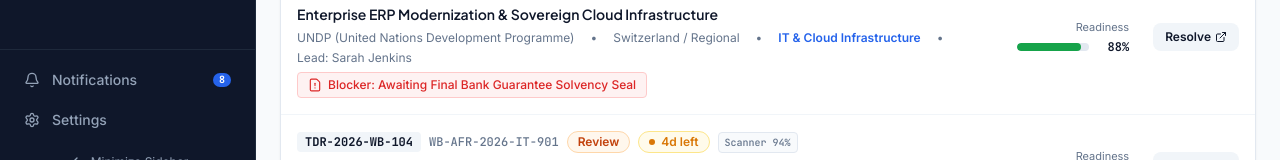
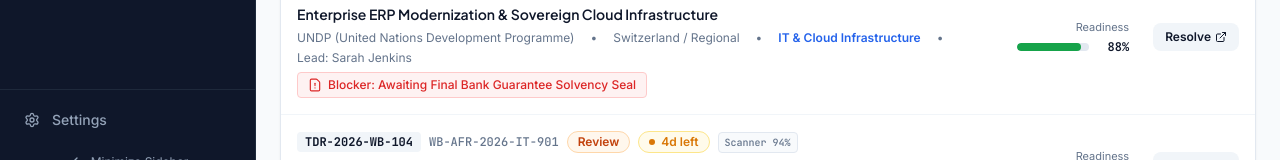
Before and after one commit to akib25889/Tender-tracker-v2, a React (Vite) app in the folder frontend/: page /dashboard in a window 1280 px wide. Shown: the part 610-770 px from the top of the page. Built offline with nearby package versions, Linux system fonts and the light colour scheme; no server answers.

Commit message:
fix: remove redundant notifications item from sidebar navigation

```diff
--- a/frontend/src/components/layout/Sidebar.tsx
+++ b/frontend/src/components/layout/Sidebar.tsx
@@ -11,7 +11,6 @@
   Users,
   BarChart3,
   Settings,
-  Bell,
   ChevronLeft,
   ChevronRight,
   ChevronDown,
@@ -129,12 +128,6 @@
   ];
 
   const systemItems = [
-    {
-      label: 'Notifications',
-      path: '/notifications',
-      icon: Bell,
-      badge: '8',
-    },
     {
       label: 'Settings',
       path: '/settings',
```
